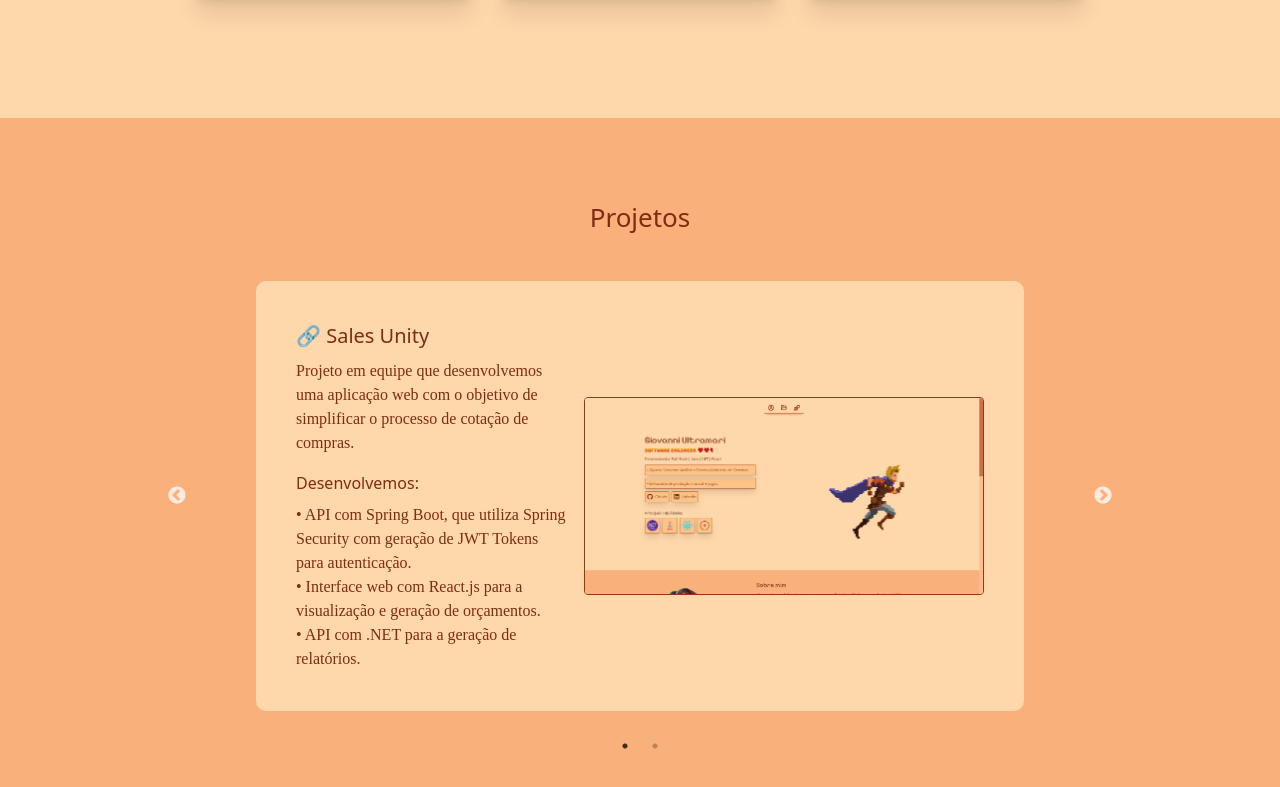
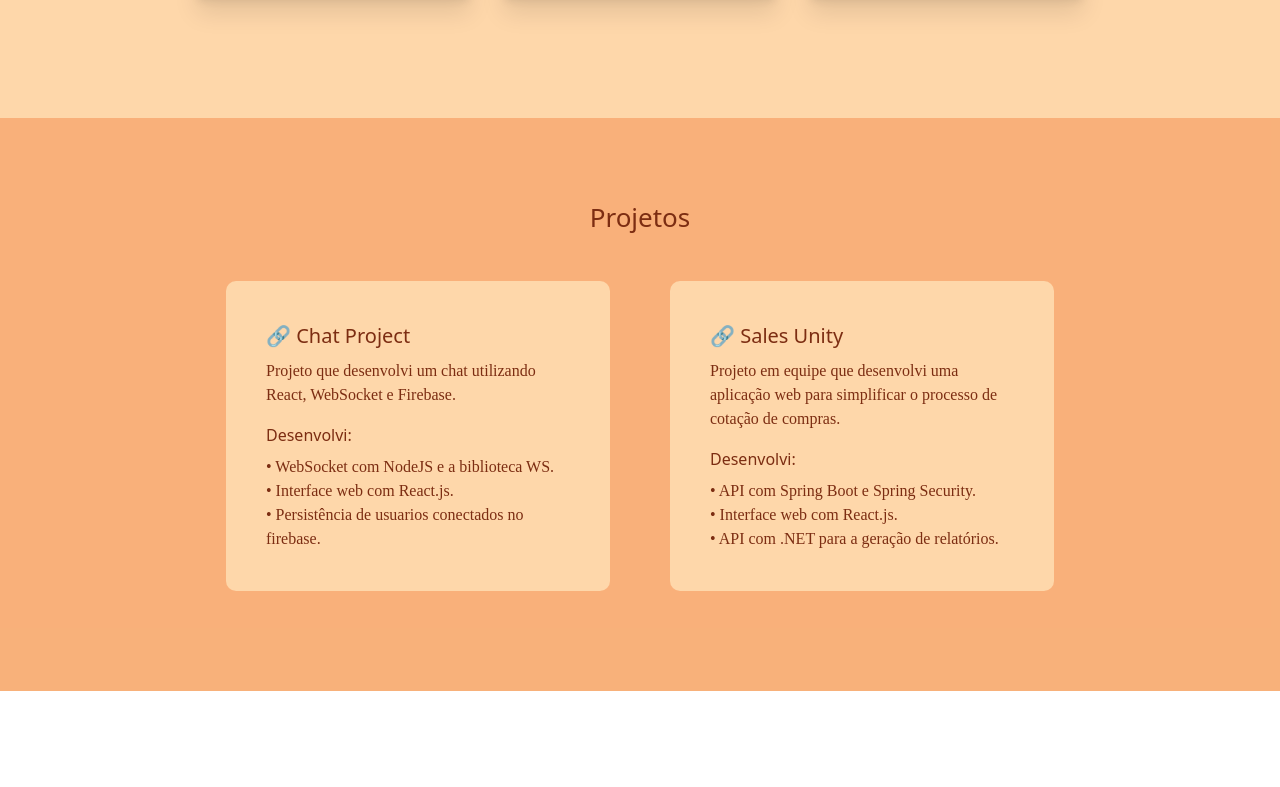
Before and after one commit to AdurraIS/curriculo-react, a React (Vite) app: page / in a window 1280 px wide. Shown: the part 1659-2446 px from the top of the page. After the commit the page ends 2350 px from the top, so only its background shows below. Built offline with nearby package versions, Linux system fonts and the light colour scheme; a web font is replaced by a local one.

Commit message:
STYLE: Arrumando estilo Projects

```diff
--- a/src/Pages/Home/Home.tsx
+++ b/src/Pages/Home/Home.tsx
@@ -16,6 +16,7 @@ import Player from "../../assets/player.gif";
 import Heart from "../../assets/heart.gif";
 import Carrossel from "../../components/Carrossel/Carrossel";
 import { CardLink } from "../../components/CardLink/CardLink";
+import Projects from "../../components/Projects/Projects";
 
 interface CardSkillProps {
     content: React.ReactNode;
@@ -129,7 +130,7 @@ export const Home = () => {
                 <div id="Projects" className=" text-orange-900 bg-orange-600 bg-opacity-30 py-20 flex flex-col min-h-[30vh]
             py-10 w-full max-h-full px-[15vw] justify-center">
                     <h3 className="text-[26px] text-center mb-6">Projetos</h3>
-                    <Carrossel />
+                    <Projects/>
                 </div>
             </div>
         </>
--- a/src/components/Carrossel/Carrossel.tsx
+++ b/src/components/Carrossel/Carrossel.tsx
@@ -1,7 +1,6 @@
 import Slider from "react-slick";
 import "slick-carousel/slick/slick.css";
 import "slick-carousel/slick/slick-theme.css";
-import SalesUnityImg from "../../assets/Carrossel.png"
 
 
 const Carrossel = () => {
@@ -14,63 +13,9 @@ const Carrossel = () => {
   };
 
   return (
-    <Slider {...settings}>
-      <div className="p-5">
-        <div className="m-auto bg-orange-200 p-10 rounded-[10px] w-[60vw]">
+    <Slider{...settings}>
 
-          <div className="flex flex-row  max-[639px]:flex-col items-center justify-between max-[639px]:w-48 gap-4">
-            <div className="w-96">
-              <a href="https://github.com/AdurraIS/SpringAPI_LevelGroupChallenge" target="_blank">
-                <h3 className="text-[20px] pb-2">🔗 Sales Unity</h3>
-              </a>
 
-              <p className="text-[16px] max-[639px]:w-48 mb-4"> Projeto em equipe que desenvolvemos uma aplicação web com o objetivo de
-                simplificar o processo de cotação de compras.
-              </p>
-              <h4 className="text-[16px] mb-2">Desenvolvemos:</h4>
-              <p className="text-[16px] max-[639px]:w-48">
-                • API com Spring Boot, que utiliza Spring Security com geração de JWT Tokens para autenticação.
-              </p>
-              <p className="text-[16px] max-[639px]:w-48">
-                • Interface web com React.js para a visualização e geração de orçamentos.
-              </p>
-              <p className="text-[16px] max-[639px]:w-48">
-                • API com .NET para a geração de relatórios.
-              </p>
-            </div>
-            <img src={SalesUnityImg} className="w-[400px] max-[639px]:w-[200px] h-fit border  border-orange-800 rounded " />
-          </div>
-
-        </div>
-      </div>
-      <div className="p-5">
-        <div className="m-auto bg-orange-200 p-10 rounded-[10px] w-[60vw]">
-
-          <div className="flex flex-row  max-[639px]:flex-col items-center justify-between max-[639px]:w-48 gap-4">
-            <div className="w-96">
-              <a href="https://github.com/AdurraIS/oceanunity_java" target="_blank">
-                <h3 className="text-[20px] pb-2">🔗 Ocean Unity</h3>
-              </a>
-
-              <p className="text-[16px] max-[639px]:w-48 mb-4"> Projeto em equipe que desenvolvemos uma aplicação web com o objetivo de
-                simplificar o processo de cotação de compras.
-              </p>
-              <h4 className="text-[16px] mb-2">Desenvolvemos:</h4>
-              <p className="text-[16px] max-[639px]:w-48">
-                • API com Spring Boot, que utiliza Spring Security com geração de JWT Tokens para autenticação.
-              </p>
-              <p className="text-[16px] max-[639px]:w-48">
-                • Interface web com React.js para a visualização e geração de orçamentos.
-              </p>
-              <p className="text-[16px] max-[639px]:w-48">
-                • API com .NET para a geração de relatórios.
-              </p>
-            </div>
-            <img src={SalesUnityImg} className="w-[400px] max-[639px]:w-[200px] h-fit border  border-orange-800 rounded " />
-          </div>
-
-        </div>
-      </div>
     </Slider>
   );
 };
--- /dev/null
+++ b/src/components/Projects/Projects.tsx
@@ -0,0 +1,59 @@
+const Projects = () => {
+    return (
+        <div className="flex flex-row gap-5 items-center justify-center">
+            <div className="p-5">
+                <div className="m-auto h-full bg-orange-200 p-10 min-h-[300px] rounded-[10px] w-[30vw]">
+
+                    <div className="flex flex-row  max-[639px]:flex-col items-center justify-between max-[639px]:w-48 gap-4">
+                        <div className="w-96">
+                            <a href="https://github.com/AdurraIS/chat-project" target="_blank">
+                                <h3 className="text-[20px] pb-2">🔗 Chat Project</h3>
+                            </a>
+
+                            <p className="text-[16px] max-[639px]:w-48 mb-4"> Projeto que desenvolvi um chat utilizando React, WebSocket e Firebase.
+                            </p>
+                            <h4 className="text-[16px] mb-2">Desenvolvi:</h4>
+                            <p className="text-[16px] max-[639px]:w-48">
+                                • WebSocket com NodeJS e a biblioteca WS.
+                            </p>
+                            <p className="text-[16px] max-[639px]:w-48">
+                                • Interface web com React.js.
+                            </p>
+                            <p className="text-[16px] max-[639px]:w-48">
+                                • Persistência de usuarios conectados no firebase.
+                            </p>
+                        </div>
+                    </div>
+
+                </div>
+            </div>
+            <div className="p-5">
+                <div className="m-auto bg-orange-200 p-10 rounded-[10px] min-h-[300px] w-[30vw]">
+
+                    <div className="flex flex-row  max-[639px]:flex-col items-center justify-between max-[639px]:w-48 gap-4">
+                        <div className="w-96">
+                            <a href="https://github.com/AdurraIS/SpringAPI_LevelGroupChallenge" target="_blank">
+                                <h3 className="text-[20px] pb-2">🔗 Sales Unity</h3>
+                            </a>
+
+                            <p className="text-[16px] max-[639px]:w-48 mb-4"> Projeto em equipe que desenvolvi uma aplicação web para
+                                simplificar o processo de cotação de compras.
+                            </p>
+                            <h4 className="text-[16px] mb-2">Desenvolvi:</h4>
+                            <p className="text-[16px] max-[639px]:w-48">
+                                • API com Spring Boot e Spring Security.
+                            </p>
+                            <p className="text-[16px] max-[639px]:w-48">
+                                • Interface web com React.js.
+                            </p>
+                            <p className="text-[16px] max-[639px]:w-48">
+                                • API com .NET para a geração de relatórios.
+                            </p>
+                        </div>
+                    </div>
+                </div>
+            </div>
+        </div>
+    );
+}
+export default Projects;
```
